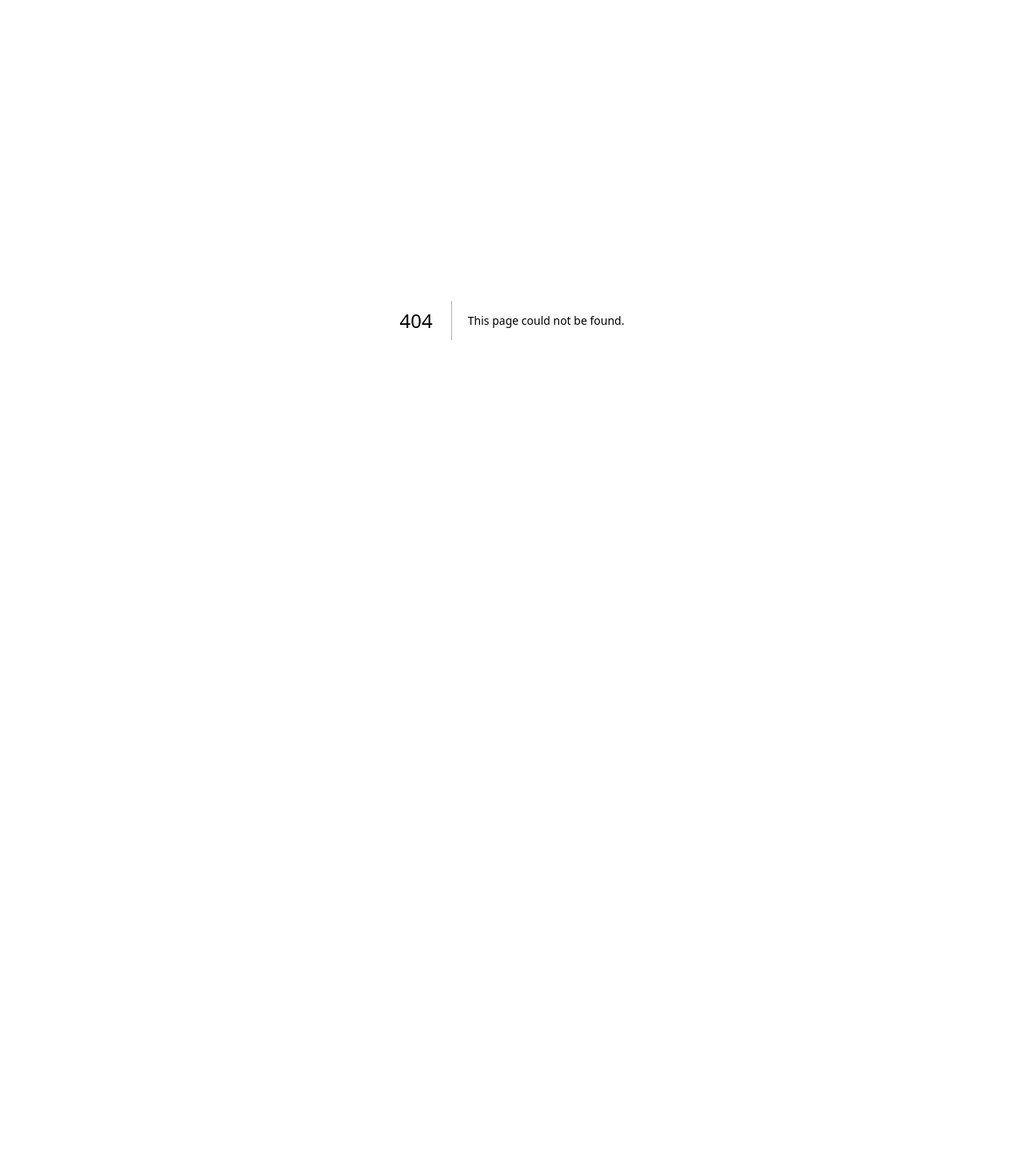
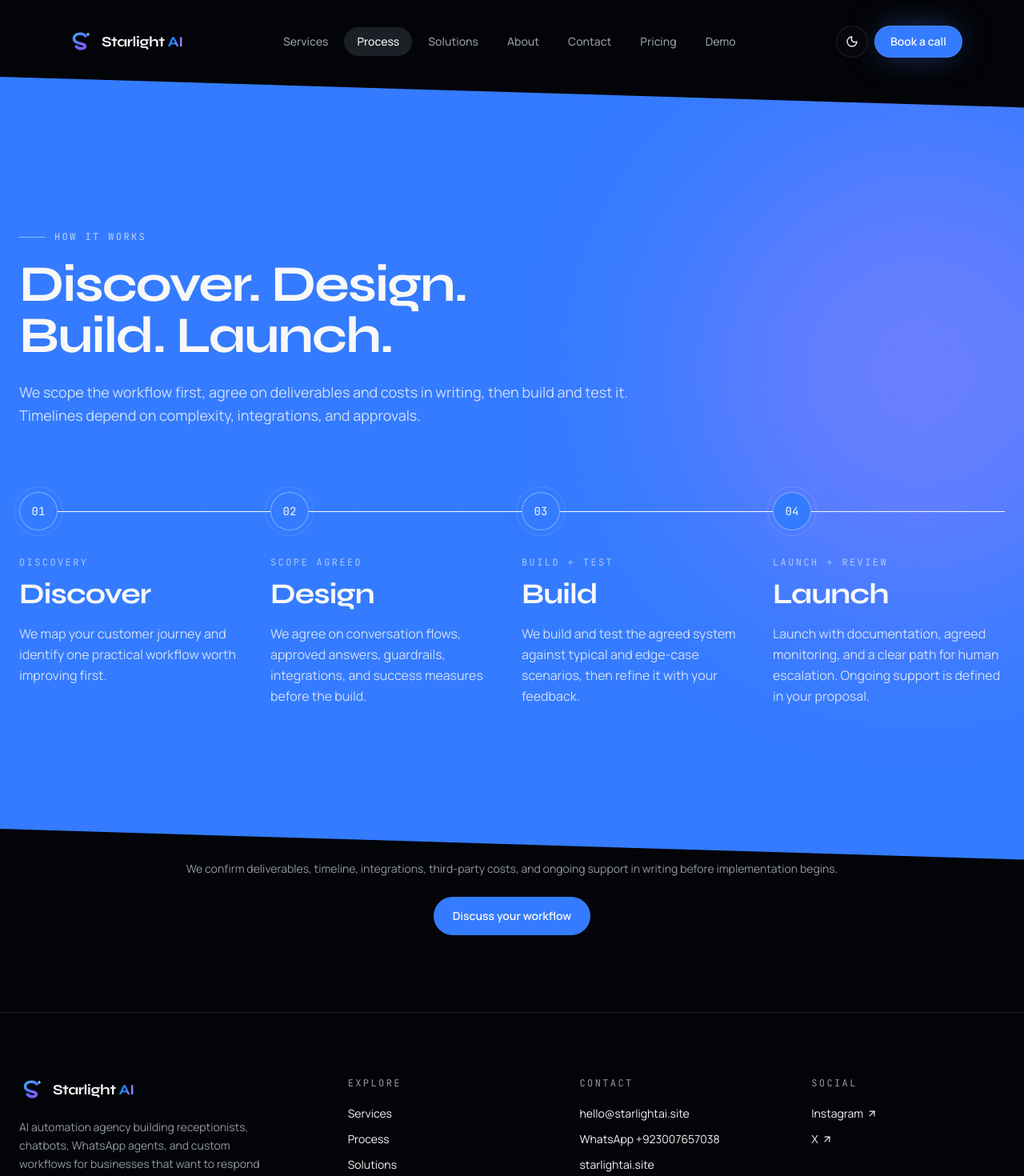
Before and after one commit to abbasimohsin392-prog/Starlight, a Next.js app: page /process in a window 1280 px wide. Before the commit this address had no page. Shown: the top 1470 px of the page at 80% size. Before the commit the page ends 800 px from the top, so only its background shows below. Built offline with nearby package versions, Linux system fonts and the light colour scheme.

Commit message:
Add dedicated page for app/process/page.tsx

```diff
--- /dev/null
+++ b/app/process/page.tsx
@@ -0,0 +1,25 @@
+import type { Metadata } from 'next'
+import { Nav } from '@/components/site/nav'
+import { Process } from '@/components/site/process'
+import { Footer } from '@/components/site/footer'
+
+export const metadata: Metadata = {
+  title: 'Our Process',
+  description: 'See how Starlight AI scopes, designs, builds, tests, and launches practical AI workflows with clear handoffs.',
+}
+
+export default function ProcessPage() {
+  return (
+    <>
+      <Nav />
+      <main id="main-content" className="min-h-screen pt-24">
+        <Process />
+        <div className="mx-auto max-w-4xl px-6 pb-24 text-center">
+          <p className="text-sm leading-relaxed text-muted-foreground">We confirm deliverables, timeline, integrations, third-party costs, and ongoing support in writing before implementation begins.</p>
+          <a href="/contact" className="mt-6 inline-flex h-12 items-center rounded-full bg-primary px-6 text-sm font-semibold text-primary-foreground">Discuss your workflow</a>
+        </div>
+      </main>
+      <Footer />
+    </>
+  )
+}
```
